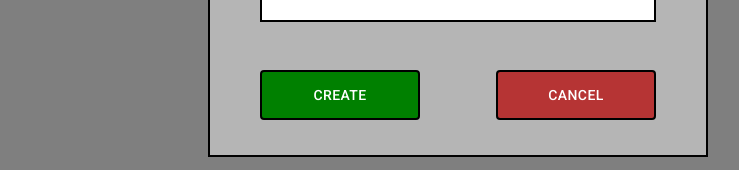
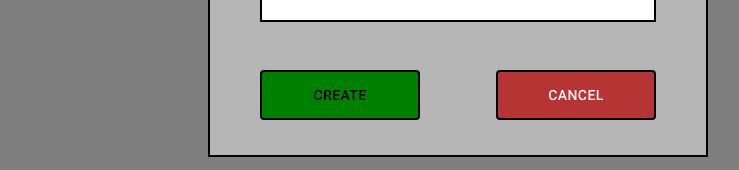
Before and after one commit to BelohvostovAlex/mui-form, a React (Create React App) app: page / in a window 1280 px wide. Both pictures are taken after a click on the button "CREATE TODO". Shown: the part 483-653 px from the top of the page, without its empty margins (182-921 px from the left). Built offline with nearby package versions, Linux system fonts and the light colour scheme.

Commit message:
style helpers

```diff
--- a/src/components/Form/Form.jsx
+++ b/src/components/Form/Form.jsx
@@ -1,4 +1,4 @@
-import React from 'react';
+import React, {useState} from 'react';
 
 import { MainButton } from '../MainButton/MainButton';
 import { RoundButton } from '../RoundButton.jsx/RoundButton';
@@ -10,11 +10,11 @@ import TextField from '@mui/material/TextField';
 import Modal from '@mui/material/Modal';
 import Grid from '@mui/material/Grid';
 
-import { boxStyles, textFieldStyles, typographyStyles } from './styles';
+import {styles} from './styles'
 
 
 export const Form = () => {
-  const [open, setOpen] = React.useState(false);
+  const [open, setOpen] = useState(false);
   const handleOpen = () => setOpen(true);
   const handleClose = () => setOpen(false);
   return (
@@ -26,18 +26,18 @@ export const Form = () => {
         width={200}
       />
       <Modal open={open} onClose={handleClose}>
-        <Box sx={boxStyles}>
+        <Box sx={styles.box}>
           <RoundButton onClick={handleClose} text="X" />
-          <Typography sx={typographyStyles}>
+          <Typography sx={styles.typography}>
             Title:
           </Typography>
           <TextField
             id="title"
             placeholder="Title..."
             className="textField"
-            sx={textFieldStyles}
+            sx={styles.textField}
           />
-          <Typography sx={typographyStyles}>
+          <Typography sx={styles.typography}>
             Description:
           </Typography>
           <TextField
@@ -45,7 +45,7 @@ export const Form = () => {
             placeholder="Description..."
             multiline
             rows={6}
-            sx={textFieldStyles}
+            sx={styles.textField}
           />
           <Grid
             container
@@ -55,7 +55,7 @@ export const Form = () => {
             marginTop={6}
           >
             <Grid item>
-              <MainButton text="Create" color="green" width={160} height={50} />
+              <MainButton text="Create" color="green" width={160} height={50} className={styles.button}/>
             </Grid>
             <Grid item>
               <MainButton
--- a/src/components/Form/styles.js
+++ b/src/components/Form/styles.js
@@ -1,5 +1,5 @@
-export const boxStyles = () => {
-  return {
+export const styles = {
+  box: {
     width: 500,
     height: 480,
     border: '2px solid black',
@@ -11,11 +11,8 @@ export const boxStyles = () => {
     display: 'flex',
     flexDirection: 'column',
     padding: '30px 50px',
-  };
-};
-
-export const textFieldStyles = () => {
-  return {
+  },
+  textField: {
     width: '100%',
     background: 'white',
     border: '2px solid black',
@@ -24,9 +21,9 @@ export const textFieldStyles = () => {
         border: 'none',
       },
     },
-  };
+  },
+  typography: { paddingTop: '10px', paddingBottom: '5px' },
+  button: {
+    color: 'black',
+  },
 };
-
-export const typographyStyles = () => {
-  return { paddingTop: '10px', paddingBottom: '5px' };
-};
--- a/src/components/MainButton/MainButton.jsx
+++ b/src/components/MainButton/MainButton.jsx
@@ -1,9 +1,13 @@
 import React from 'react';
 import Button from '@mui/material/Button';
 
-import { buttonStyles } from './styles';
+import { getStyles, mergeClasses } from './styles';
 
 
-export const MainButton = ({ text, color, width, height, onClick }) => {
-  return <Button onClick={onClick} sx={buttonStyles({color, width, height})}>{text}</Button>;
+export const MainButton = ({ text, color, width, height, onClick, className }) => {
+  const classes = getStyles({width, color, height})
+
+  const allClasses = mergeClasses(classes.root, className)
+
+  return <Button onClick={onClick} sx={allClasses}>{text}</Button>;
 };
--- a/src/components/MainButton/styles.js
+++ b/src/components/MainButton/styles.js
@@ -1,5 +1,5 @@
-export const buttonStyles = ({ width, height, color }) => {
-  return {
+export const getStyles = ({ width, height, color }) => ({
+  root: {
     width: width,
     height: height ? height : 40,
     background: color,
@@ -8,5 +8,22 @@ export const buttonStyles = ({ width, height, color }) => {
       background: color,
     },
     border: '2px solid black',
-  };
+  },
+});
+
+// export const mergeClasses = (styles1, styles2) => {
+//   if (!styles2) {
+//     return styles1;
+//   }
+//   return {
+//     ...styles1,
+//     ...styles2,
+//   };
+// };
+
+export const mergeClasses = (...styles) => {
+  return styles.reduce((prev, curr) => {
+    return { ...prev, ...curr };
+  }, {});
 };
+//если много стилей может передаваться разных, может так лучше или бред?
--- a/src/components/RoundButton.jsx/RoundButton.jsx
+++ b/src/components/RoundButton.jsx/RoundButton.jsx
@@ -1,8 +1,8 @@
 import React from 'react';
 import Button from '@mui/material/Button';
-import { roundButtonStyles } from './styles';
+import { styles } from './styles';
 
 
 export const RoundButton = ({ onClick, text }) => {
-  return <Button onClick={onClick} sx={roundButtonStyles}>{text}</Button>;
+  return <Button onClick={onClick} sx={styles.roundButton}>{text}</Button>;
 };
--- a/src/components/RoundButton.jsx/styles.js
+++ b/src/components/RoundButton.jsx/styles.js
@@ -1,5 +1,5 @@
-export const roundButtonStyles = () => {
-  return {
+export const styles = {
+  roundButton: {
     width: 40,
     minWidth: 40,
     borderRadius: '50%',
@@ -13,5 +13,5 @@ export const roundButtonStyles = () => {
       background: 'rgb(80, 80, 80)',
     },
     transition: '.2s all linear',
-  };
+  },
 };
```
